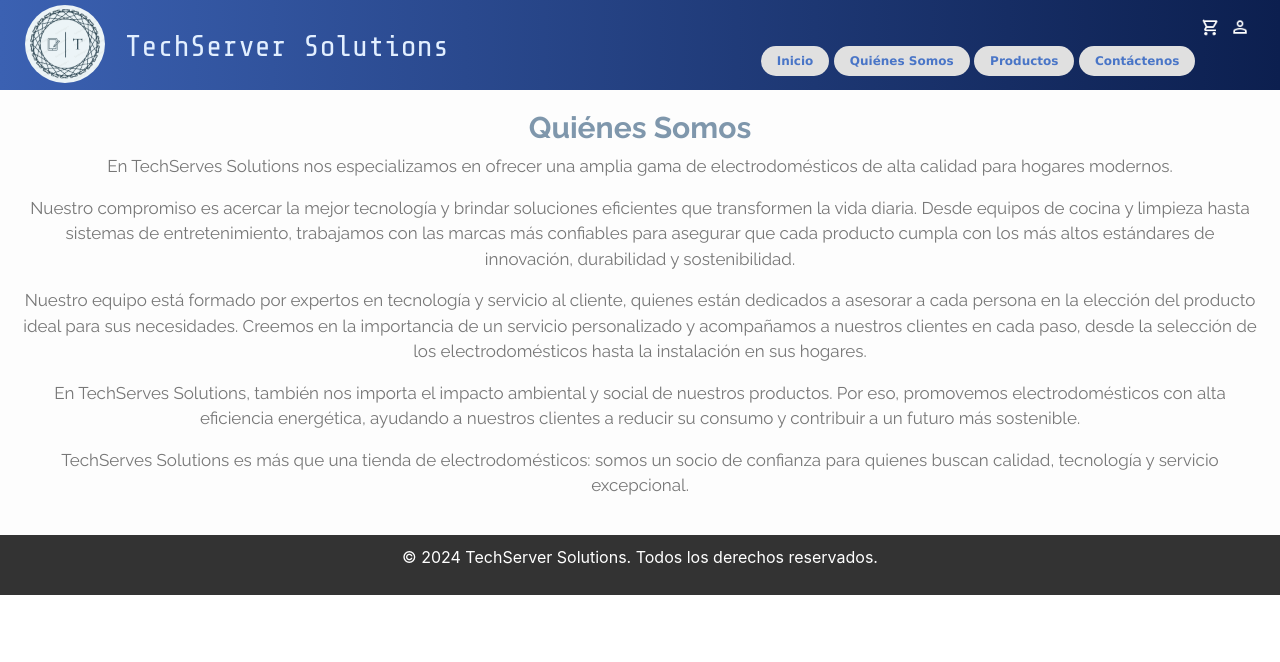
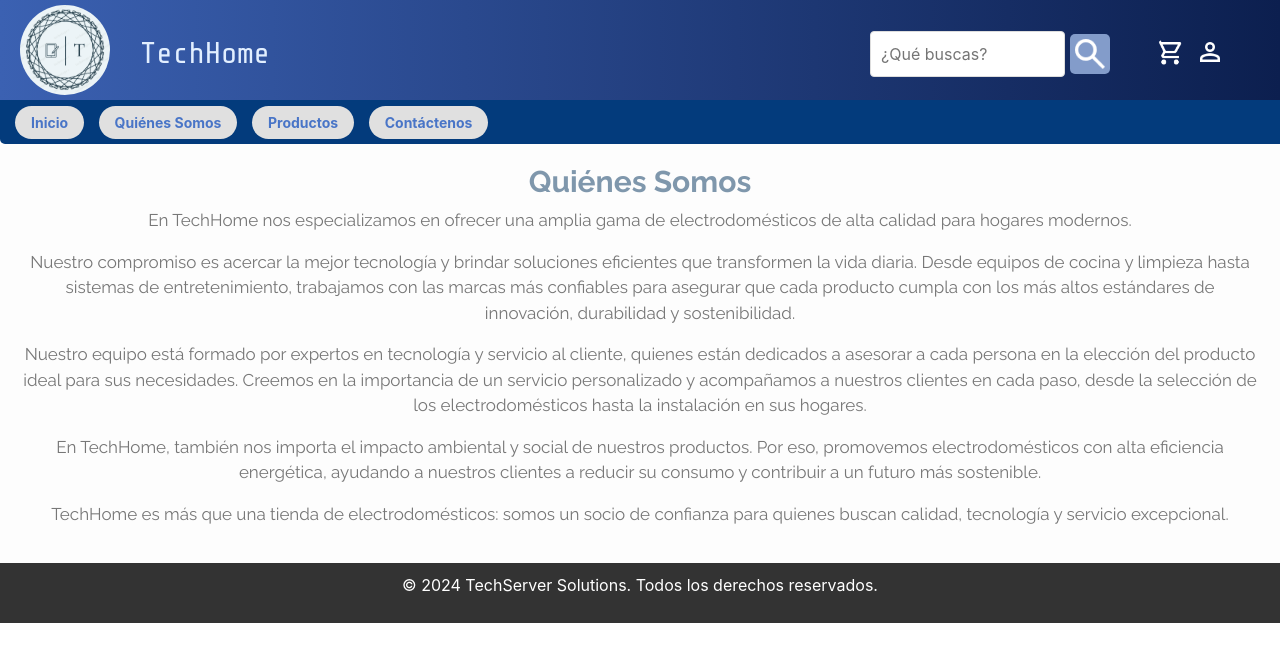
Before and after one commit to KarlaArayaMadrigal/Proyecto-Ingenieria-3, a PHP site: page /quienes_somos.php in a window 1280 px wide; the page is wider, and only the part inside the window is pictured. Shown: the top 662 px of that part. Run offline with PHP 8.4, Linux system fonts and the light colour scheme.

Commit message:
actualizaciones

```diff
--- a/css/estilos.css
+++ b/css/estilos.css
@@ -9,80 +9,105 @@ body {
     overflow-x: hidden;
 }
 
+/* Header */
 header {
+    display: flex;
+    align-items: center;
+    justify-content: space-between; /* Asegura que los elementos estén distribuidos */
     background: linear-gradient(to right, rgb(59, 97, 178), rgb(12, 31, 79));
-    height: 90px;
-    text-align: center;
+    height: 100px;
     color: rgb(226, 239, 255);
+    padding: 0 20px;
 }
 
 header h1 {
     margin: 0;
     display: flex;
-    margin-left: 125px;
     font-family: 'Share Tech Mono', monospace;
+    font-size: 30px;
+    margin-left: 120px;
+    flex: 1;
     margin-top: -60px;
-    font-size: 30px;
 }
 
-header img {
-    display: flex;
-    width: 90px;
-    height: 90px;
-    padding: 5px;
-}
-.logo-icon{
-    display: flex;
+.logo-icon {
     width: 90px;
     height: 90px;
     border-radius: 100%;
-    margin-left: 20px;
+    margin-top: 5px;
+}
+
+.navbar-search {
+    display: flex; /* Cambiar a flex en lugar de flexbox */
+    align-items: center;
+    margin-left: 820px; /* Ajuste para que esté alineado correctamente */
+    margin-top: -80px; /* Asegúrate de que no haya margen superior */
+    background-color: transparent; /* Sin fondo */
+    box-shadow: none;
+
+}
+
+.search-input {
     padding: 5px;
+    width: 300px; /* Ajustar el ancho según sea necesario */
+    border: none; /* Sin borde */
+    border-radius: 5px 0 0 5px; /* Bordes redondeados */
+    outline: none; /* Sin contorno */
+    background-color: white; /* Color de fondo */
+    color: #000; /* Cambiar a color de texto visible */
 }
-.carrito-icon{
+
+.search-icon {
+    width: 40px;/* Ajustar el padding para hacerlo más pequeño */
+    border: none; /* Sin borde */
+    background-color: rgb(131, 156, 202);
+    color: #fff;
+    border-radius: 5px 5px 5px 5px; /* Bordes redondeados */
+    cursor: pointer;
+    margin-left: 5px; /* Espacio entre el input y el botón */
+}
+.options-container {
+    display: flex;
+    justify-content: center; /* Centra los elementos horizontalmente */
+    margin-top: -130px;
+ /* Opcional: define el ancho del contenedor */
+    margin-left: 1100px;
+}
+
+.carrito-icon, .perfil-icon {
     width: 30px;
     height: 30px;
     border-radius: 50%;
     object-fit: cover;
-    margin-left: 1195px;
     cursor: pointer;
     transition: background-color 0.3s;
-    margin-top: -52px;
-
-}
-.perfil-icon{
-    width: 30px;
-    height: 30px;
-    border-radius: 50%;
-    object-fit: cover;
-    margin-left: 1225px;
-    cursor: pointer;
-    transition: background-color 0.3s;
-    margin-top: -30px;
+    margin: 0 5px; /* Color de fondo inicial */
 }
 
 .carrito-icon:hover, .perfil-icon:hover {
-    background-color: rgb(131, 156, 202);
+    background-color: rgb(131, 156, 202); /* Cambia el color de fondo al pasar el mouse */
 }
+
+/* Navbar */
 nav {
     display: flex;
     justify-content: center;
-    align-items: center;
+    padding: 10px;
     width: 100%;
-    margin-left: 338px;
-    margin-top: 5px;
+    background-color: #033b7c;
+    border-radius: 0 0px 0px 5px;
 }
 
 nav a {
     padding: 8px 16px;
     text-decoration: none;
     color: rgb(73, 117, 199);
-    font-size: 12px;
+    font-size: 14px;
     font-weight: bold;
-    font-family: 'Lucida Sans Regular', sans-serif;
     background-color: #e0e0e0;
     border-radius: 20px;
     transition: background-color 0.3s, color 0.3s;
+    margin: 0 5px;
 }
 
 nav a:hover {
@@ -166,6 +191,7 @@ nav a:hover {
 
 .carousel-control.left {
     left: 10px;
+    background-color: red;
 }
 
 .carousel-control.right {
--- a/db.php
+++ b/db.php
@@ -2,9 +2,8 @@
 // db.php
 $host = 'localhost';
 $dbname = 'tienda_electrodomesticos';
-$user = 'admin';
-$password = 'Pr0y3ct0';
-
+$user = 'root';
+$password = '';
 $conn = mysqli_connect($host, $user, $password, $dbname);
 
 if (!$conn) {
--- a/quienes_somos.php
+++ b/quienes_somos.php
@@ -1,13 +1,13 @@
 <?php include('views/header.php'); ?>
 <div class = "empresa" >
 <h2>Quiénes Somos</h2>
-<p>En TechServes Solutions nos especializamos en ofrecer una amplia gama de electrodomésticos de alta calidad para hogares modernos.
+<p>En TechHome nos especializamos en ofrecer una amplia gama de electrodomésticos de alta calidad para hogares modernos.
     <p>Nuestro compromiso es acercar la mejor tecnología y brindar soluciones eficientes que transformen la vida diaria. Desde equipos de cocina y limpieza hasta sistemas de entretenimiento, trabajamos con las marcas más confiables para asegurar que cada producto cumpla con los más altos estándares de innovación, durabilidad y sostenibilidad.</p>
 
 <p>Nuestro equipo está formado por expertos en tecnología y servicio al cliente, quienes están dedicados a asesorar a cada persona en la elección del producto ideal para sus necesidades. Creemos en la importancia de un servicio personalizado y acompañamos a nuestros clientes en cada paso, desde la selección de los electrodomésticos hasta la instalación en sus hogares.</p>
 
-<p>En TechServes Solutions, también nos importa el impacto ambiental y social de nuestros productos. Por eso, promovemos electrodomésticos con alta eficiencia energética, ayudando a nuestros clientes a reducir su consumo y contribuir a un futuro más sostenible.</p>
+<p>En TechHome, también nos importa el impacto ambiental y social de nuestros productos. Por eso, promovemos electrodomésticos con alta eficiencia energética, ayudando a nuestros clientes a reducir su consumo y contribuir a un futuro más sostenible.</p>
 
-<p>TechServes Solutions es más que una tienda de electrodomésticos: somos un socio de confianza para quienes buscan calidad, tecnología y servicio excepcional.</p>
+<p>TechHome es más que una tienda de electrodomésticos: somos un socio de confianza para quienes buscan calidad, tecnología y servicio excepcional.</p>
 </div>
 <?php include('views/footer.php'); ?>
--- a/views/header.php
+++ b/views/header.php
@@ -21,31 +21,29 @@
 </head>
 <body>
 <header>
+    <img src="./images/logo.png" class="logo-icon" alt="logo">
+    <h1>TechHome</h1>
+    <form method="GET" class="navbar-search" id="search-form">
+        <input type="text" name="query" placeholder="¿Qué buscas?" class="search-input">
         <img
-        src="./images/logo.png"
-        class="img-fluid logo-icon"
-        alt="logo"
+            src="./images/lupa.png"
+            class="img-fluid search-icon"
+            alt="lupa"
+            style="cursor: pointer;"
+            onclick="document.getElementById('search-form').submit();"
         />
-
-    <h1>TechServer Solutions</h1>
-    <img
-        src="./images/carrito.png"
-        class="img-fluid carrito-icon"
-        alt="carrito"
-        onclick="location.href='carrito.php'"
-    />
-    <img
-        src="./images/perfil.png"
-        class="img-fluid perfil-icon"
-        alt="perfil"
-        onclick="location.href='logout.php'"
-    />
+    </form>
+    <div class="options-container">
+    <img src="./images/carrito.png" class="carrito-icon" alt="carrito" onclick="location.href='carrito.php'">
+    <img src="./images/perfil.png" class="perfil-icon" alt="perfil" onclick="location.href='logout.php'">
+    </div>
+</header>
+<!-- Barra de navegación -->
 <nav>
     <a href="index.php">Inicio</a>
     <a href="quienes_somos.php">Quiénes Somos</a>
     <a href="productos.php">Productos</a>
     <a href="contacto.php">Contáctenos</a>
-
 </nav>
 </header>
 <main>
```
Also changed, not shown: images/lupa.png (added), images/promo.jpg (added). Lines whose indentation alone changed are shown as unchanged.
